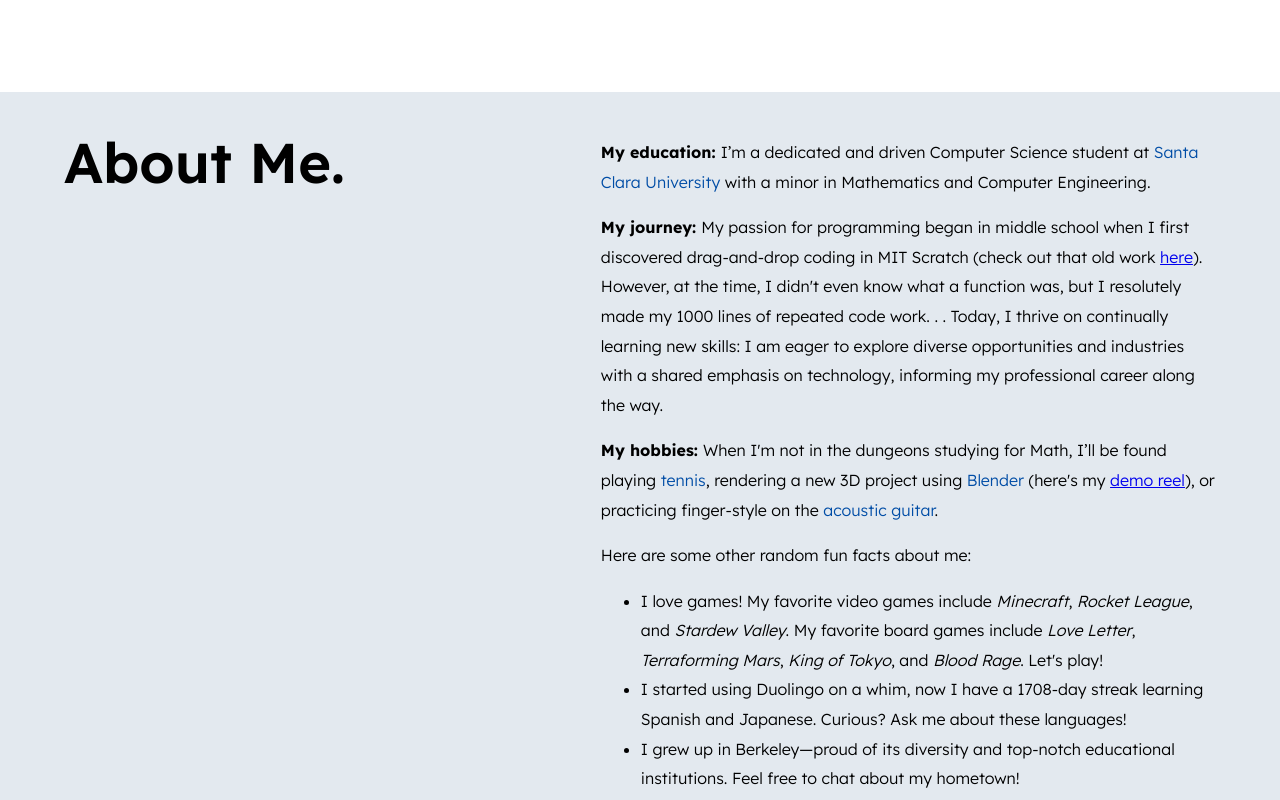
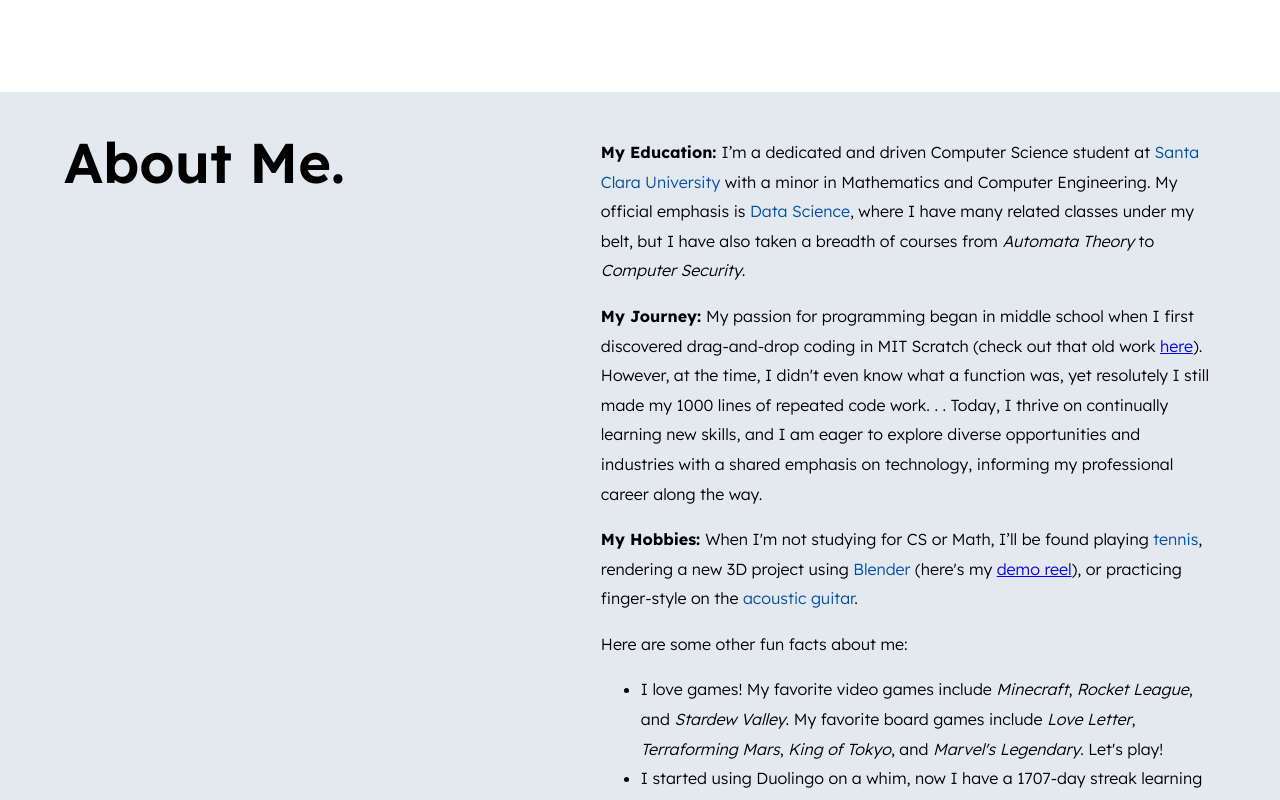
Before and after one commit to rileywong311/Personal-Website, a Vue app: page / in a window 1280 px wide. Shown: the part 1280-2080 px from the top of the page. Built offline with nearby package versions, Linux system fonts and the light colour scheme.

Commit message:
Update descriptions

```diff
--- a/src/views/MainPage.vue
+++ b/src/views/MainPage.vue
@@ -30,40 +30,42 @@
     <h2 id="SectionBreak" data-section-number="1" style="grid-column: 1; margin-bottom: auto">About Me.</h2>
     <div style="grid-column: 2">
       <p>
-        <b>My education: </b>
+        <b>My Education: </b>
         I’m a dedicated and driven Computer Science student at <span style="color: var(--secondary)">Santa Clara University</span>
-         with a minor in Mathematics and Computer Engineering.
+        with a minor in Mathematics and Computer Engineering.
+        My official emphasis is <span style="color: var(--secondary)">Data Science</span>, where I have many related classes under my belt,
+        but I have also taken a breadth of courses from <i>Automata Theory</i> to <i>Computer Security</i>.
       </p>
       <p>
-        <b>My journey: </b>
+        <b>My Journey: </b>
         My passion for programming began in middle school when I first discovered drag-and-drop coding in MIT Scratch
         (check out that old work <a href="https://scratch.mit.edu/users/18rwong/projects/" target="_blank">here</a>).
-        However, at the time, I didn't even know what a function was, but I resolutely made my 1000 lines of repeated code work.&nbsp;.&nbsp;.
-        Today, I thrive on continually learning new skills: I am eager to explore diverse opportunities and industries with a
+        However, at the time, I didn't even know what a function was, yet resolutely I still made my 1000 lines of repeated code work.&nbsp;.&nbsp;.
+        Today, I thrive on continually learning new skills, and I am eager to explore diverse opportunities and industries with a
         shared emphasis on technology, informing my professional career along the way.
       </p>
       <p>
-        <b>My hobbies: </b>
-        When I'm not in the dungeons studying for Math, I’ll be found playing <span style="color: var(--secondary)">tennis</span>,
+        <b>My Hobbies: </b>
+        When I'm not studying for CS or Math, I’ll be found playing <span style="color: var(--secondary)">tennis</span>,
         rendering a new 3D project using <span style="color: var(--secondary)">Blender</span>
         (here's my <a href="https://youtu.be/QGM3tFAf_bQ" target="_blank">demo reel</a>),
         or practicing finger-style on the <span style="color: var(--secondary)">acoustic guitar</span>.
       </p>
       <p>
-        Here are some other random fun facts about me:
+        Here are some other fun facts about me:
         <ul>
           <li>
             I love games!
             My favorite video games include <i>Minecraft</i>, <i>Rocket League</i>, and <i>Stardew Valley</i>.
-            My favorite board games include <i>Love Letter</i>, <i>Terraforming Mars</i>, <i>King of Tokyo</i>, and <i>Blood Rage</i>.
+            My favorite board games include <i>Love Letter</i>, <i>Terraforming Mars</i>, <i>King of Tokyo</i>, and <i>Marvel's Legendary</i>.
             Let's play!
           </li>
           <li>
-            I started using Duolingo on a whim, now I have a {{ Math.round((((new Date().getTime()) - (new Date("09/09/2019").getTime())) / (1000 * 3600 * 24))) }}-day
-            streak learning Spanish and Japanese. Curious? Ask me about these languages!
+            I started using Duolingo on a whim, now I have a {{ Math.round((((new Date().getTime()) - (new Date("09/10/2019").getTime())) / (1000 * 3600 * 24))) }}-day
+            streak learning Spanish and Japanese. If your curious, ask me about these languages!
           </li>
           <li>
-            I grew up in Berkeley—proud of its diversity and top-notch educational institutions. Feel free to chat about my hometown!
+            I grew up in Berkeley—feel free to chat about my hometown!
           </li>
         </ul>
       </p>
@@ -106,7 +108,7 @@
             <li><i class="devicon-flask-original"/> Flask</li>
             <li><i class="devicon-vuejs-plain"/> Vue.js</li>
             <li><i class="devicon-react-original"/> React.js</li>
-            <li><i class="devicon-flutter-plain"/>Flutter</li>
+            <li><i class="devicon-flutter-plain"/> Flutter</li>
           </ul>
         </div>
         <div>
@@ -119,6 +121,7 @@
             <li><i class="devicon-figma-plain"/> Figma</li>
             <li><i class="devicon-qt-original"/> Qt</li>
             <li>(Stack Overflow)</li>
+            <li>(ChatGPT)</li>
           </ul>
         </div>
       </div>
@@ -240,7 +243,7 @@
         @mouseover="experienceImage = 'Juniper.jpg'"
         @mouseleave="experienceImage = ''">
         <p>
-          Incoming intern for this 2024 summer.
+          I joined Global Services to deploy a LAMP full-stack log analyzer API and website for switch/router/firewall operating systems, working to streamline configuration checks and troubleshooting with custom knowledge base of 800+ error signatures to solve customer cases.
         </p>
       </ExperienceCard>
       <ExperienceCard dates="October 2023 - Present" position="Competitive Programmer" org="International Collegiate Programming Contest (ICPC)"
@@ -283,9 +286,9 @@
         @mouseover="experienceImage = 'Berkeley.jpg'"
         @mouseleave="experienceImage = ''">
         <p>
-          As a visiting student for the summer, I took the respected “The Structure and Interpretation of Computer Programs”
-          (<a href="https://cs61a.org/" target="_blank">COMPSCI 61A</a>) class as well as
-          “Introduction to Computational Techniques in Physics” (<a href="https://classes.berkeley.edu/content/physics-77" target="_blank">PHYSICS 77</a>) class.
+          As a visiting student for the summer, I took the popular “The Structure and Interpretation of Computer Programs”
+          (<a href="https://cs61a.org/" target="_blank">COMPSCI 61A</a>) class as well as the data science class
+          “Introduction to Computational Techniques in Physics” (<a href="https://classes.berkeley.edu/content/physics-77" target="_blank">PHYSICS 77</a>).
         </p>
       </ExperienceCard>
     </div>
```
Also changed, not shown: src/assets/experience/Juniper.jpg.
